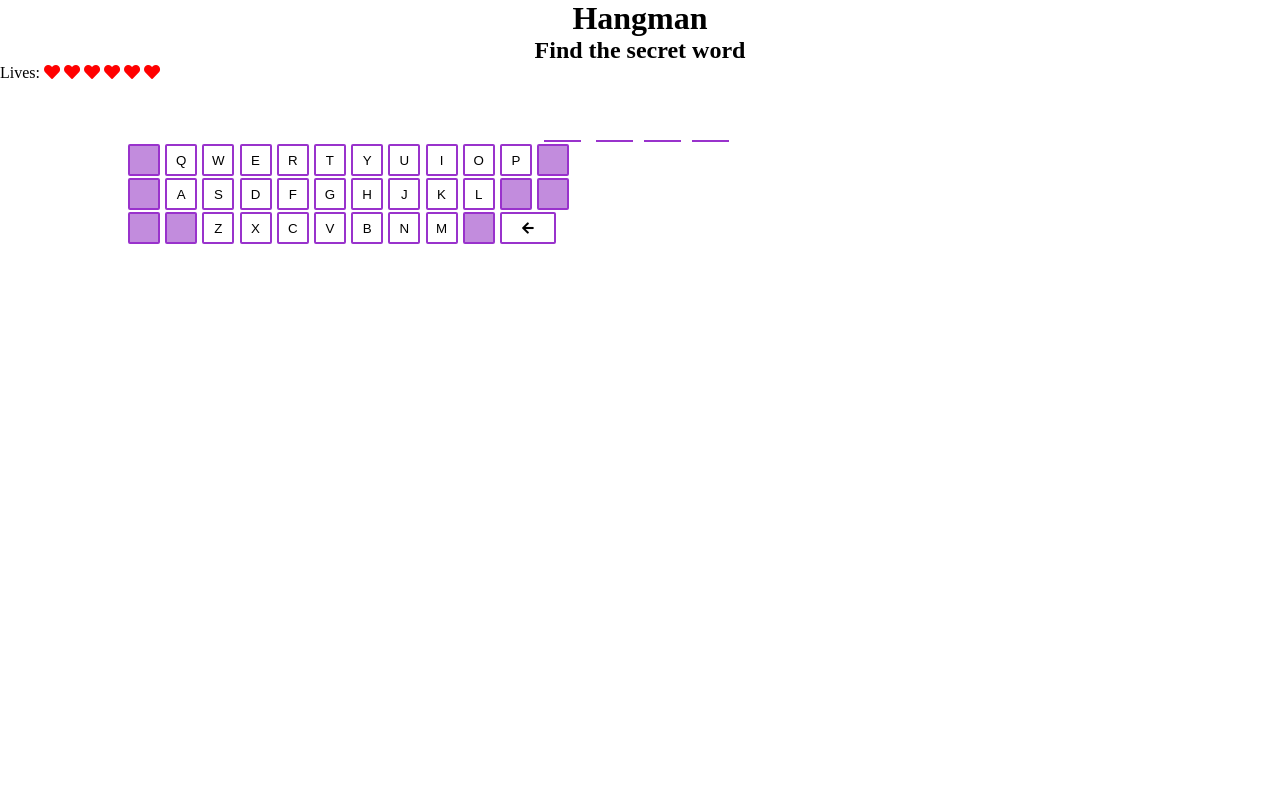
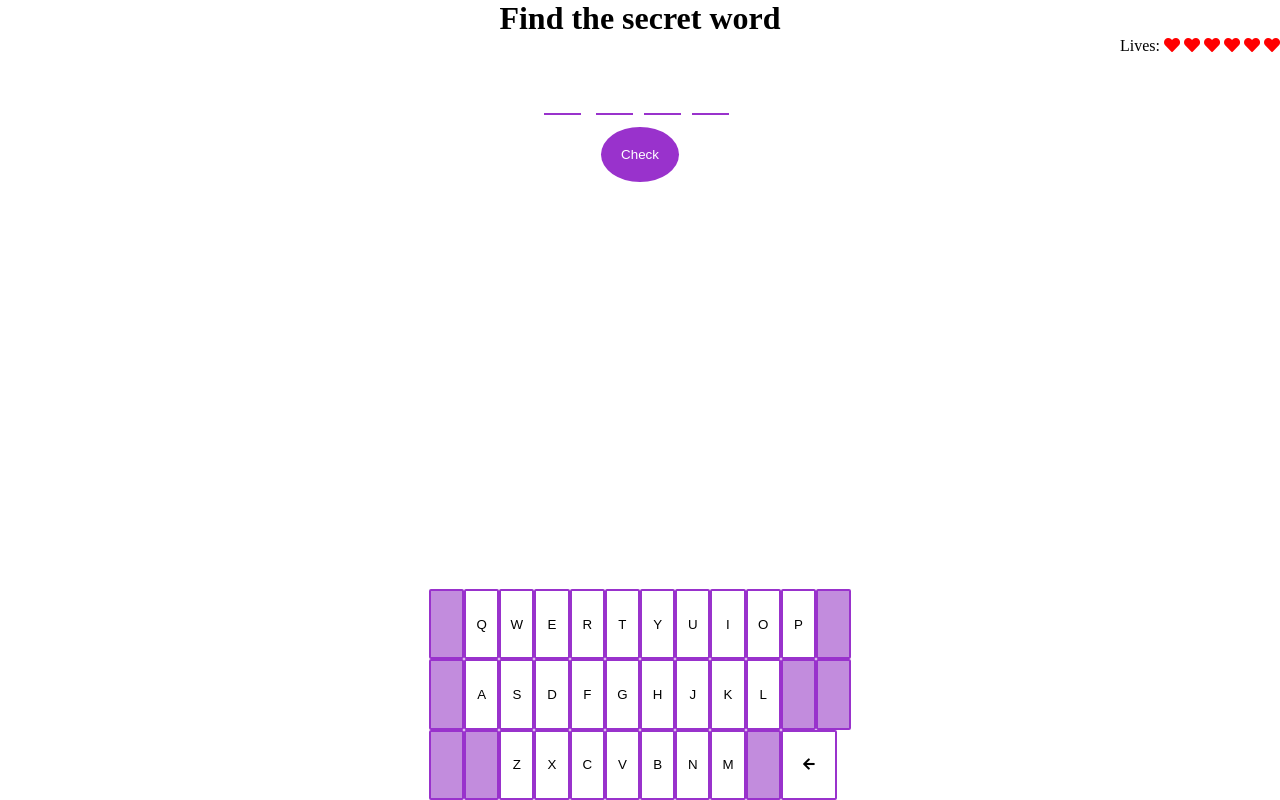
Before and after one commit to nalowageena/Find_the_word_game, a plain HTML site: page index.html in a window 1280 px wide. Drawn offline with Linux system fonts and the light colour scheme.

Commit message:
change styles

```diff
--- a/index.html
+++ b/index.html
@@ -10,14 +10,14 @@
       rel="stylesheet"
       href="//use.fontawesome.com/releases/v5.0.7/css/all.css"
     />
-    <title>Hangman</title>
+    <title>Find the word</title>
   </head>
   <body>
-    <h1>Hangman</h1>
+    <h1>Find the secret word</h1>
 
-    <h2>Find the secret word</h2>
+    <main>
       <div class="lives">
-      <!-- use fonaawesome to display 06 red hearts  -->
+        <!-- use fontawesome to display 06 red hearts  -->
         <span style="color: #000">Lives: </span>
         <i class="fa fa-heart"></i>
         <i class="fa fa-heart"></i>
@@ -26,7 +26,8 @@
         <i class="fa fa-heart"></i>
         <i class="fa fa-heart"></i>
       </div>
-    <form action="" id="word">
+      <form action="">
+        <div id="word" class="word-input">
           <div class="input">
             <input
               type="text"
@@ -37,7 +38,10 @@
             />
             <div class="dash"></div>
           </div>
+        </div>
+        <button class="check">Check</button>
       </form>
+
       <div class="keyboard">
         <!-- should contain all keys with capital letters. -->
         <!-- a min of wordlength + 3 letters are displayed -->
@@ -80,6 +84,7 @@
           <i class="fas fa-arrow-left"></i>
         </button>
       </div>
+    </main>
 
     <!-- javascript -->
     <script type="module" src="app.js"></script>
--- a/style.css
+++ b/style.css
@@ -3,28 +3,40 @@
   margin: 0;
   padding: 0;
 }
+html, body{
+  height: 100vh;
+}
+
 body {
-  height: 100%;
-  width: 100%;
-  /* display: flex;
+  /* background-color: #4158D0;
+  background-image: linear-gradient(43deg, #4158D0 0%, #C850C0 46%, #FFCC70 100%); */
+  display: flex;
   flex-direction: column;
-  justify-content: center;
-  align-content: center; */
+  /* justify-content: space-around; */
+  align-content: center;
   text-align: center;
   --main-color: #9932cc;
 }
-h2 {
-  grid-area: header;
+main{
+  flex: 1;
+  display: grid;
+  grid-template-areas:
+  'lives'
+  'word'
+  'keyboard';
+  grid-template-rows: max-content ;
 }
+
 .lives {
   color: red;
   grid-area: lives;
-  text-align: left;
+  text-align: right;
+}
+.word-input{
+  grid-area: word;
 }
 
 .input {
-  /* margin: 8rem;
-  padding: 2em; */
   color: darkorchid;
   display: inline-flex;
   flex-direction: column;
@@ -39,6 +51,7 @@ h2 {
   color: var(--main-color);
   outline: none;
   border: transparent;
+  background-color: transparent;
 }
 .dash {
   height: 2px;
@@ -47,17 +60,15 @@ h2 {
   margin: 2px;
 }
 .keyboard {
+  grid-area: keyboard;
   display: grid;
-  /* flex-wrap: wrap;
-    justify-content: space-around; */
   grid-template-columns: repeat(12, 2.2rem);
-  width: 80%;
-  grid-gap: 2px;
-  margin: auto;
+  grid-template-rows: repeat(3, 4.4rem);
+  margin: auto auto 0 auto;
 }
 .key {
-  height: 2rem;
-  width: 2rem;
+  height: auto;
+  width: auto;
   border: 2px var(--main-color) solid;
   background-color: transparent;
   border-radius: 2px;
@@ -70,3 +81,14 @@ h2 {
 .tab {
   width: 3.5rem;
 }
+.check{
+  padding: 20px;
+  margin-top: 10px;
+  background-color: var(--main-color);
+  color: #fff;
+  border: none;
+  border-radius: 60%;
+}
+.check:hover{
+  background-color: rgba(153, 50, 204, 0.7);
+}
```
Lines whose indentation alone changed are shown as unchanged.
